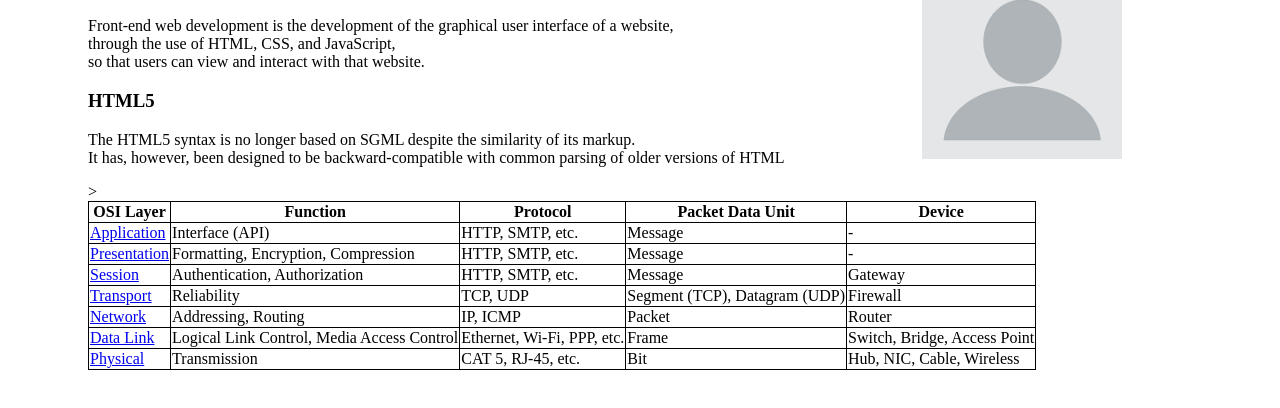
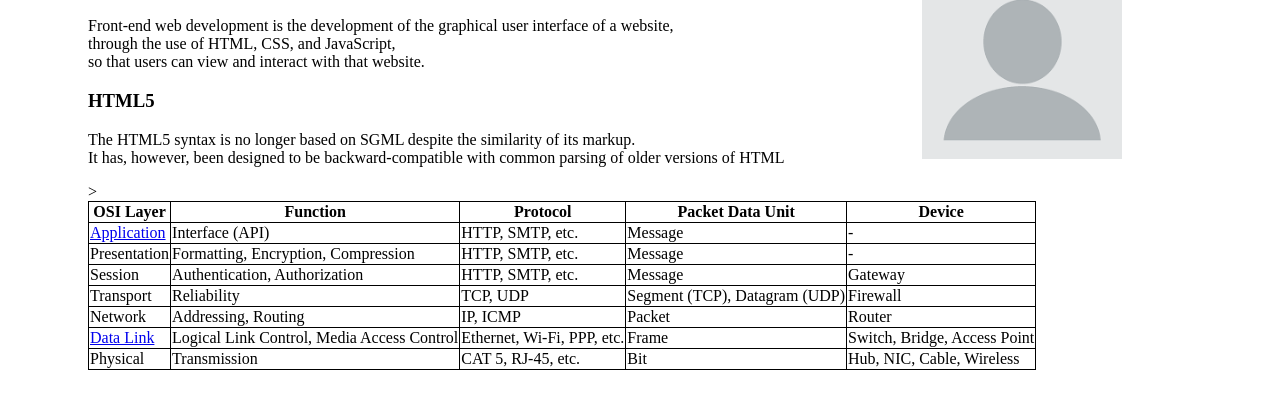
Before and after one commit to sindhueswar/webdevcourse, a plain HTML site: page index.html in a window 1280 px wide. Shown: the part 188-596 px from the top of the page. Drawn offline with Linux system fonts and the light colour scheme.

Commit message:
Update index.html

```diff
--- a/index.html
+++ b/index.html
@@ -47,42 +47,42 @@ table, th, td {
 <td>-</td>
 </tr>
 <tr>
-<td><a href="https://en.wikipedia.org/wiki/Presentation_layer" class="extiw" title="wikipedia:Presentation layer">Presentation</a></td>
+<td>Presentation</td>
 <td>Formatting, Encryption, Compression</td>
 <td>HTTP, SMTP, etc.</td>
 <td>Message</td>
 <td>-</td>
 </tr>
 <tr>
-<td><a href="https://en.wikipedia.org/wiki/Session_layer" class="extiw" title="wikipedia:Session layer">Session</a></td>
+<td>Session</td>
 <td>Authentication, Authorization</td>
 <td>HTTP, SMTP, etc.</td>
 <td>Message</td>
 <td>Gateway</td>
 </tr>
 <tr>
-<td><a href="https://en.wikipedia.org/wiki/Transport_layer" class="extiw" title="wikipedia:Transport layer">Transport</a></td>
+<td>Transport</td>
 <td>Reliability</td>
 <td>TCP, UDP</td>
 <td>Segment (TCP), Datagram (UDP)</td>
 <td>Firewall</td>
 </tr>
 <tr>
-<td><a href="https://en.wikipedia.org/wiki/Network_layer" class="extiw" title="wikipedia:Network layer">Network</a></td>
+<td>Network</td>
 <td>Addressing, Routing</td>
 <td>IP, ICMP</td>
 <td>Packet</td>
 <td>Router</td>
 </tr>
 <tr>
-<td><a href="https://en.wikipedia.org/wiki/Data_link_layer" class="extiw" title="wikipedia:Data link layer">Data Link</a></td>
+<td><a href="https://youtu.be/JRgmPco0KWI" class="extiw" title="wikipedia:Data link layer">Data Link</a></td>
 <td>Logical Link Control, Media Access Control</td>
 <td>Ethernet, Wi-Fi, PPP, etc.</td>
 <td>Frame</td>
 <td>Switch, Bridge, Access Point</td>
 ></tr>
 <tr>
-<td><a href="https://en.wikipedia.org/wiki/Physical_layer" class="extiw" title="wikipedia:Physical layer">Physical</a></td>
+<td>Physical</td>
 <td>Transmission</td>
 
 <td>CAT 5, RJ-45, etc.</td>
```
